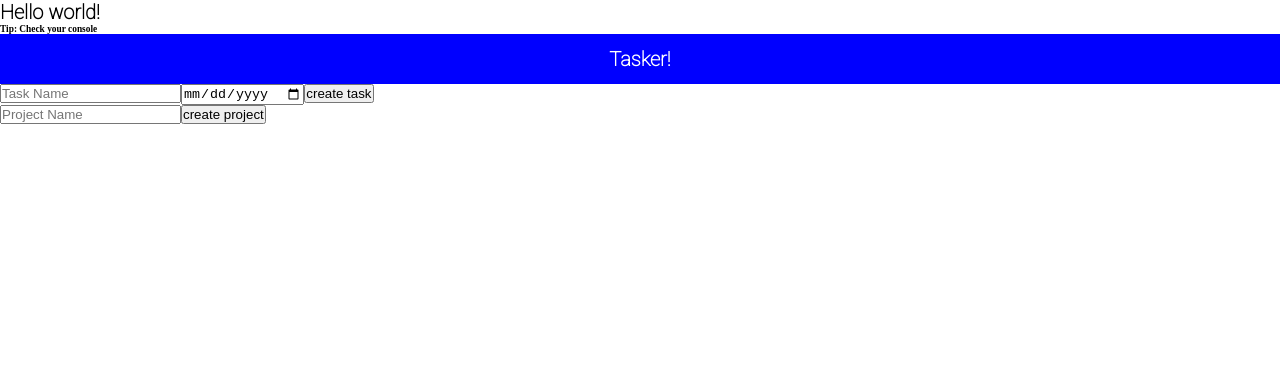
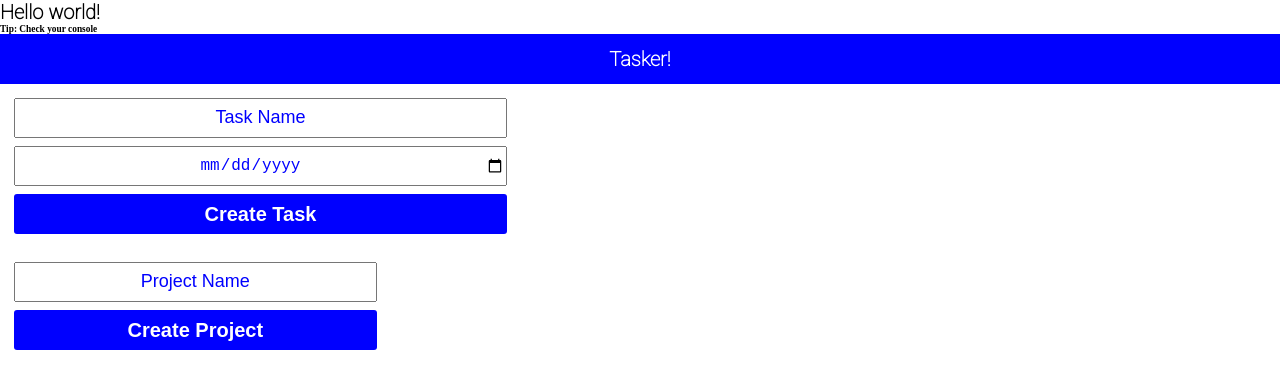
Before and after one commit to RokoVarano/JS-TODO_list, a website built with webpack: page index.html in a window 1280 px wide. Built offline with nearby package versions, Linux system fonts and the light colour scheme.

Commit message:
Add style to form input

```diff
--- /dev/null
+++ b/src/assets/styles/_form.scss
@@ -0,0 +1,40 @@
+.section-form {
+  display: flex;
+  font-size: 1.6rem;
+  padding: 1rem;
+
+  .article-form {
+    .form {
+      display: inherit;
+      justify-content: center;
+      flex-direction: column;
+
+      input {
+        height: 4rem;
+        width: 100%;
+        margin: 0.4rem;
+        text-align: center;
+        color: $second-h;
+        font-size: 1.6rem;
+      }
+
+      input[type=submit] {
+        background-color: $main-bg;
+        border: none;
+        border-radius: 0.3rem;
+        text-decoration: none;
+        color: white;
+        font-size: 2rem;
+        font-weight: bold;
+        text-transform: capitalize;
+        cursor: pointer;
+      }
+
+      ::placeholder {
+        color: $main-bg;
+        font-size: 1.8rem;
+        text-align: center;
+      }
+    }
+  }
+}
--- a/src/styles.scss
+++ b/src/styles.scss
@@ -74,3 +74,4 @@ a {
 }
 
 @import './assets/styles/navbar';
+@import './assets//styles/form';
```
Also changed, not shown: dist/main.js.
